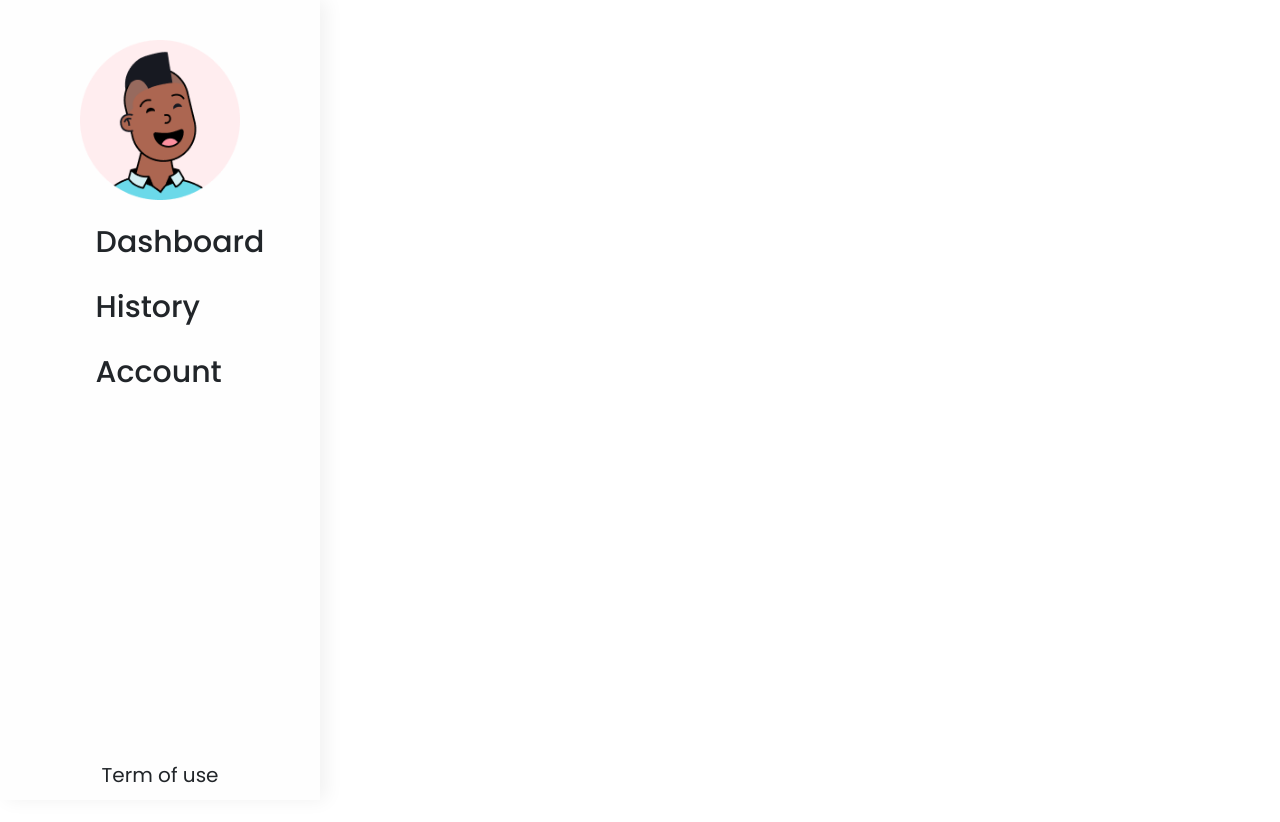
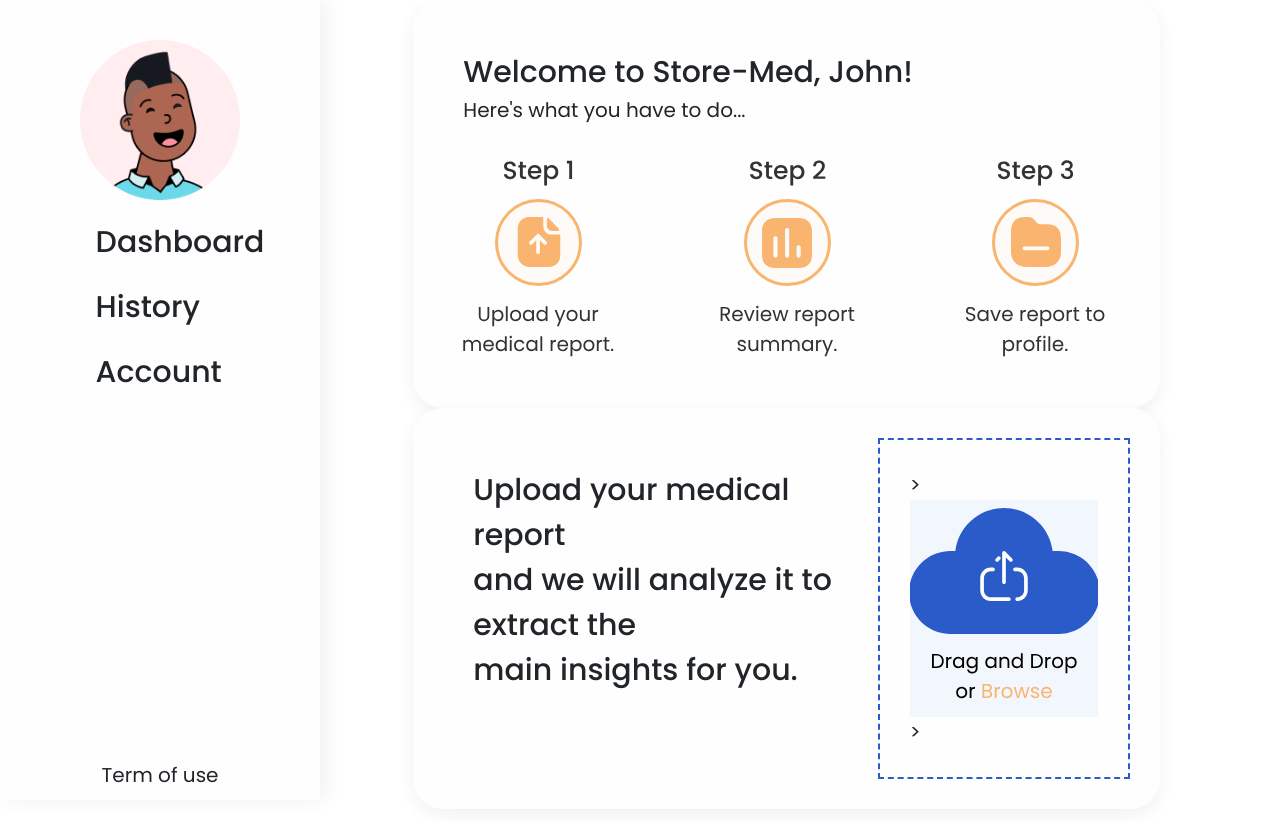
Before and after one commit to Shellshock-START-HACK-2021/frontend, an Angular app in the folder store-med/: page /dashboard in a window 1280 px wide. Shown: the top 822 px of the page. Built offline with nearby package versions, Linux system fonts and the light colour scheme.

Commit message:
Minor changes again

```diff
--- a/store-med/src/app/app-routing.module.ts
+++ b/store-med/src/app/app-routing.module.ts
@@ -4,9 +4,11 @@ import { HomepageComponent } from './homepage/homepage.component';
 import { SignupComponent } from './signup/signup.component';
 import { LoginComponent } from './login/login.component';
 import { DashboardComponent } from './dashboard/dashboard.component';
+import { LoadingComponent } from './dashboard/loading/loading.component';
 
 
 const routes: Routes = [
+  { path: 'dashboard/Loading', component: LoadingComponent },
   { path: 'dashboard', component: DashboardComponent },
   { path: 'login', component: LoginComponent },
   { path: 'sign-up', component: SignupComponent },
--- a/store-med/src/app/dashboard/dashboard.component.html
+++ b/store-med/src/app/dashboard/dashboard.component.html
@@ -1,4 +1,4 @@
 <div class="d-flex">
   <app-sidenav class="sidenav" ></app-sidenav>
-
+  <app-maindashboard></app-maindashboard>
 </div>
```
Also changed, not shown: store-med/src/app/dashboard/dashboard.component.ts (+4 -3 lines).
